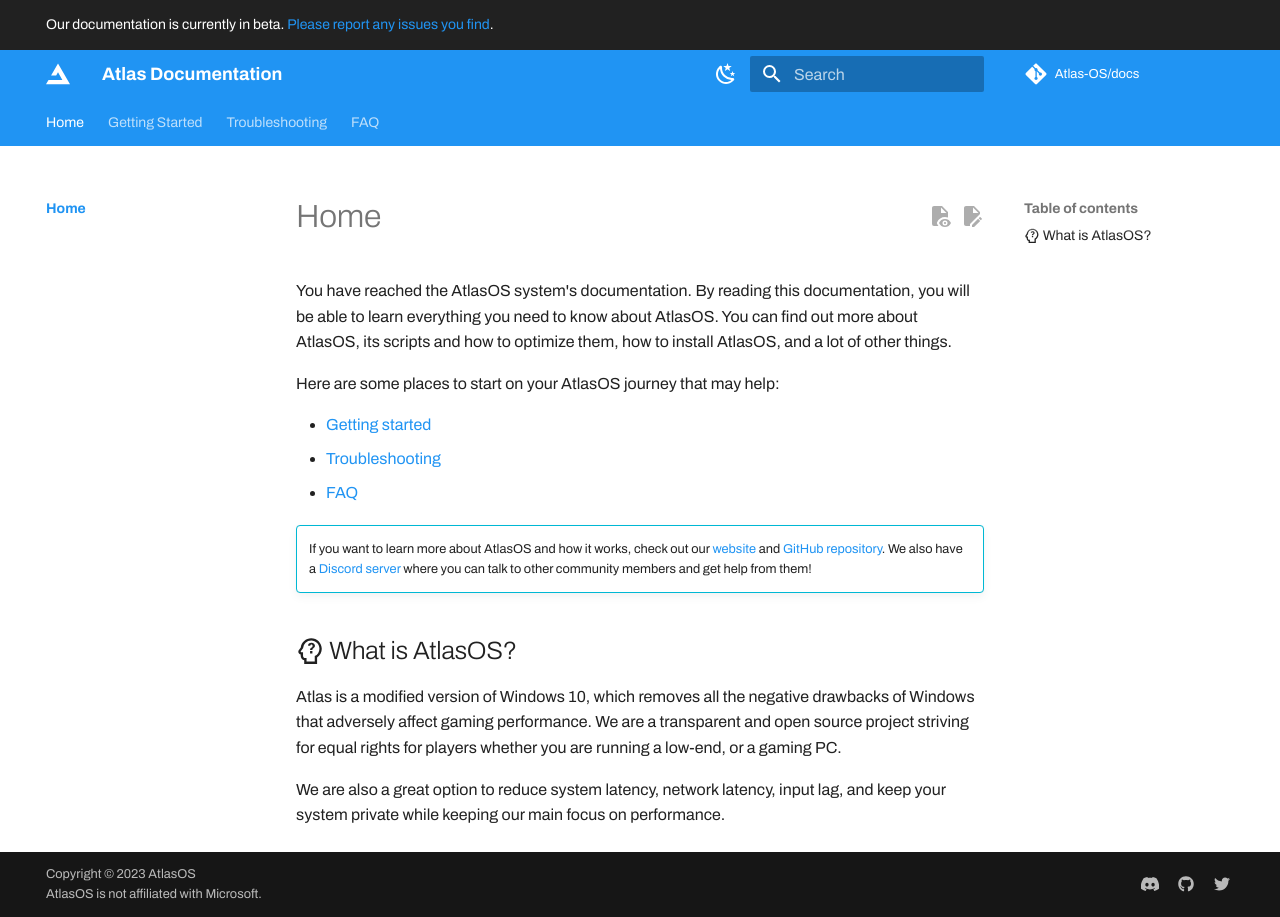
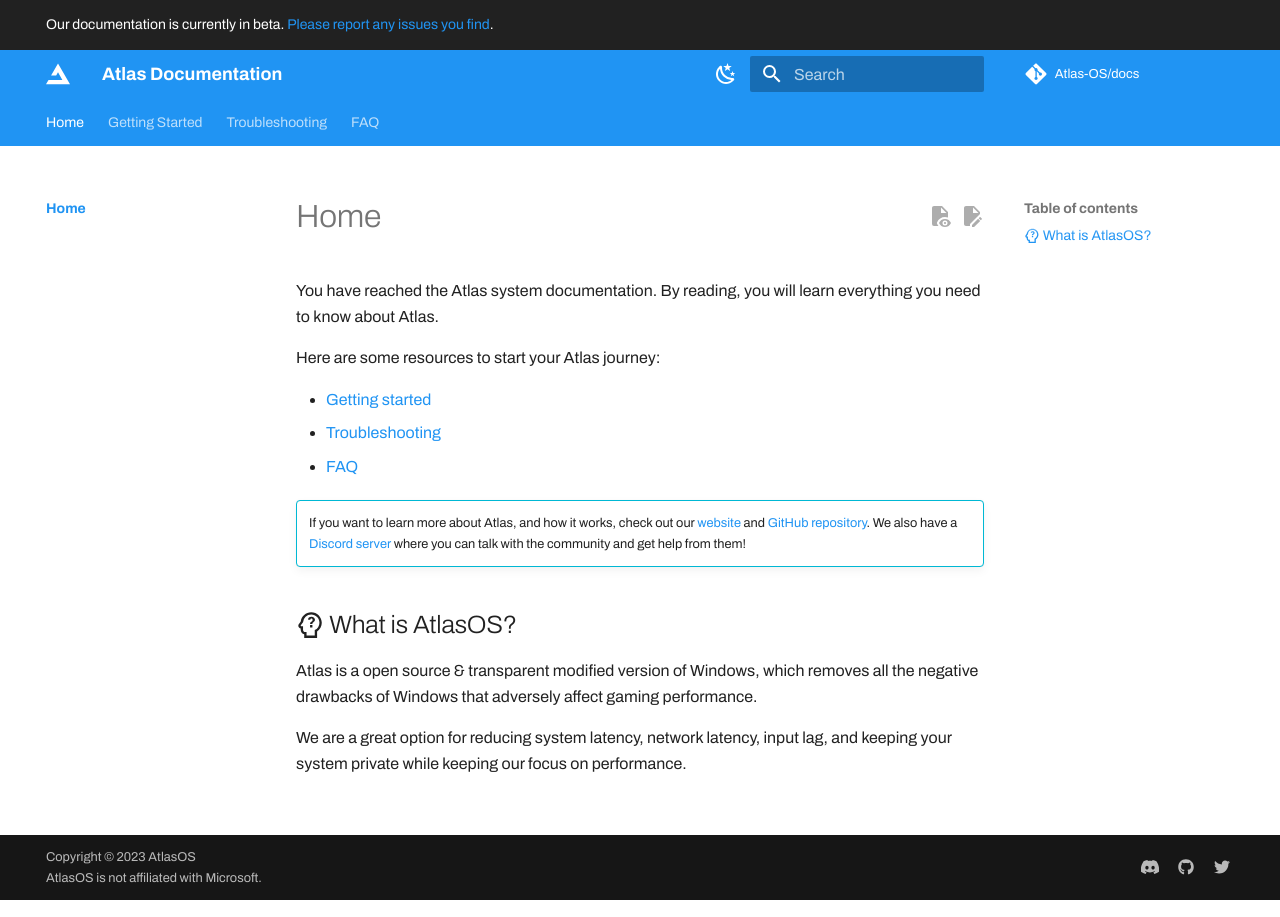
Before and after one commit to Atlas-OS/docs, an MkDocs documentation site: the page built from docs/index.md, in a window 1280 px wide. Built offline with MkDocs 1.6.1 and Material for MkDocs 9.7.7, drawn with Linux system fonts in a browser that asks for light colours; some web fonts are replaced; plug-ins that fetch from the network failed and are left out; comment, search, counter and statistics services are not loaded.

Commit message:
Rewrite index.md (#29)

```diff
--- a/docs/index.md
+++ b/docs/index.md
@@ -1,16 +1,16 @@
-You have reached the AtlasOS system's documentation. By reading this documentation, you will be able to learn everything you need to know about AtlasOS. You can find out more about AtlasOS, its scripts and how to optimize them, how to install AtlasOS, and a lot of other things.
+You have reached the Atlas system documentation. By reading, you will learn everything you need to know about Atlas.
 
-Here are some places to start on your AtlasOS journey that may help:
+Here are some resources to start your Atlas journey:
 
 * [Getting started](/Getting%20started/Installation/)
 * [Troubleshooting](/Troubleshooting/Removed%20features/)
 * [FAQ](/FAQ/Installation/)
 
 !!! info ""
-    If you want to learn more about AtlasOS and how it works, check out our [website](https://atlasos.net) and [GitHub repository](https://github.com/Atlas-OS/Atlas). We also have a [Discord server](https://discord.com/servers/atlas-795710270000332800) where you can talk to other community members and get help from them!
+    If you want to learn more about Atlas, and how it works, check out our [website](https://atlasos.net) and [GitHub repository](https://github.com/Atlas-OS/Atlas). We also have a [Discord server](https://discord.com/servers/atlas-795710270000332800) where you can talk with the community and get help from them!
 
 ## :material-head-question-outline: What is AtlasOS?
 
-Atlas is a modified version of Windows 10, which removes all the negative drawbacks of Windows that adversely affect gaming performance. We are a transparent and open source project striving for equal rights for players whether you are running a low-end, or a gaming PC.
+Atlas is a open source & transparent modified version of Windows, which removes all the negative drawbacks of Windows that adversely affect gaming performance.
 
-We are also a great option to reduce system latency, network latency, input lag, and keep your system private while keeping our main focus on performance.
+We are a great option for reducing system latency, network latency, input lag, and keeping your system private while keeping our focus on performance.
```
